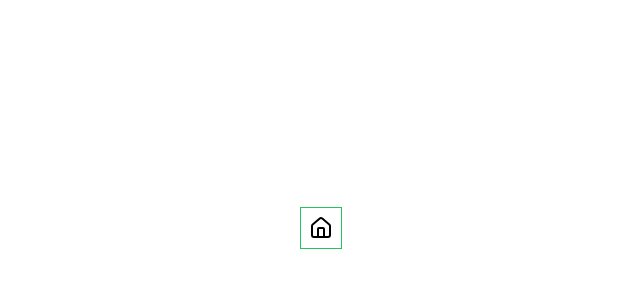
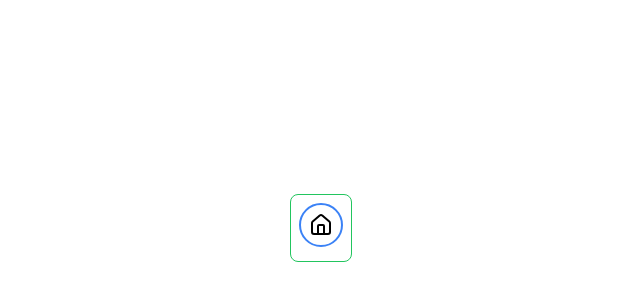
Before and after one commit to khosraviTech/navbar, a React (Vite) app: page / in a window 1280 px wide. Shown: the part 176-476 px from the top of the page, without its empty margins (319-959 px from the left). Built offline with nearby package versions, Linux system fonts and the light colour scheme.

Commit message:
add style.

```diff
--- a/src/App.tsx
+++ b/src/App.tsx
@@ -6,9 +6,16 @@ function App() {
 
   return (
     <>
-    <div className="flex items-center justify-center h-screen m-1">
-        <div className="border border-green-500  p-2 ">
-          <House/>
+      <div className="flex items-center justify-center h-screen m-1">
+        <div className="border border-green-500  p-2 rounded-lg ">
+          {/* main page btn */}
+          <button className='hover:bg-blue-400 rounded-full'>
+            <div className={` p-2 border-2 rounded-full border-blue-500 hover:text-white`}>
+              <House />
+            </div>
+          </button>
+
+
         </div>
 
       </div>
```
